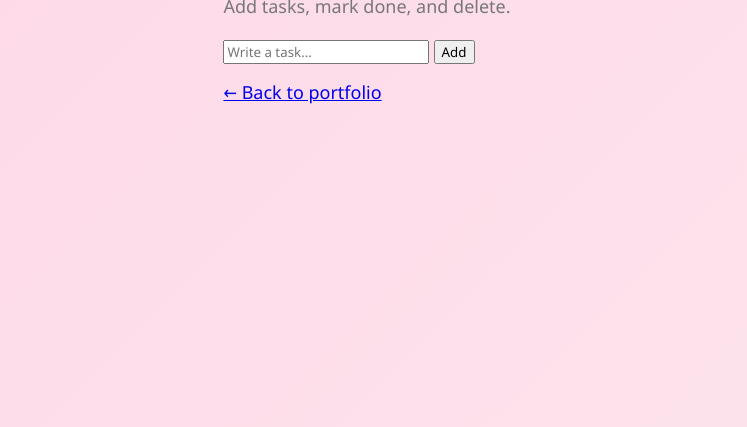
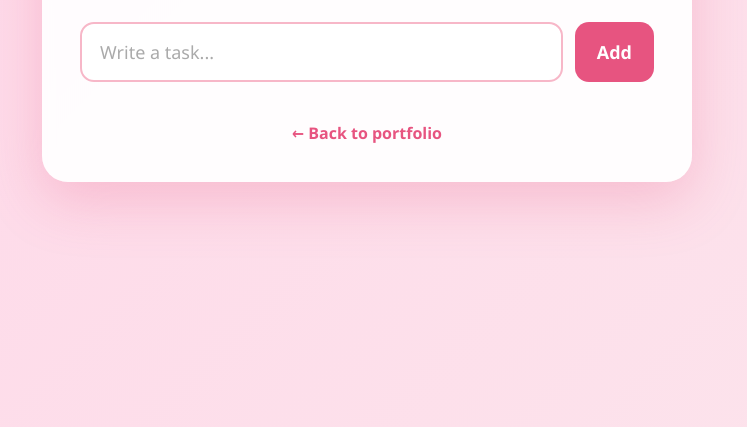
Before and after one commit to salma181/Web-Projects, a plain HTML site: page projects/todo/index.html in a window 1280 px wide. Shown: the part 373-800 px from the top of the page, without its empty margins (273-1020 px from the left). Drawn offline with Linux system fonts and the light colour scheme.

Commit message:
Update index.html

```diff
--- a/projects/todo/index.html
+++ b/projects/todo/index.html
@@ -2,28 +2,32 @@
 <html lang="en">
 <head>
   <meta charset="UTF-8" />
-  <meta name="viewport" content="width=device-width, initial-scale=1.0" />
   <title>To-Do List | Salma</title>
+
+  <!-- CSS -->
   <link rel="stylesheet" href="style.css" />
 </head>
 <body>
 
-  <main class="card">
+  <div class="container">
     <h1>To-Do List ✅</h1>
-    <p class="sub">Add tasks, mark done, and delete.</p>
+    <p>Add tasks, mark done, and delete.</p>
 
-    <form id="todoForm" class="row">
-      <input id="todoInput" type="text" placeholder="Write a task..." autocomplete="off" />
-      <button type="submit">Add</button>
-    </form>
+    <div class="input-group">
+      <input
+        type="text"
+        id="taskInput"
+        placeholder="Write a task..."
+      />
+      <button id="addBtn">Add</button>
+    </div>
 
-    <ul id="todoList" class="list"></ul>
+    <ul id="taskList"></ul>
 
-    <p class="footer">
-      <a href="../../index.html">← Back to portfolio</a>
-    </p>
-  </main>
+    <a class="back" href="../../index.html">← Back to portfolio</a>
+  </div>
 
+  <!-- JS -->
   <script src="script.js"></script>
 </body>
 </html>
```
